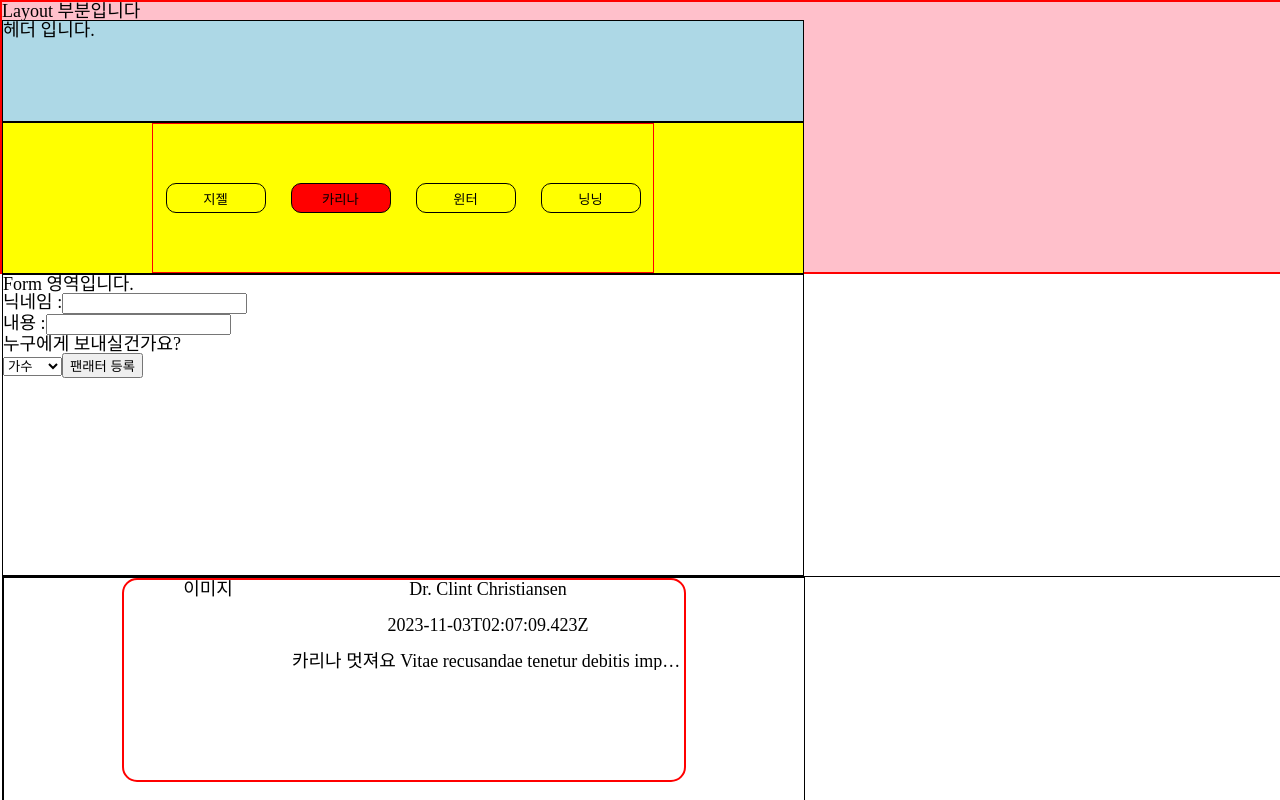
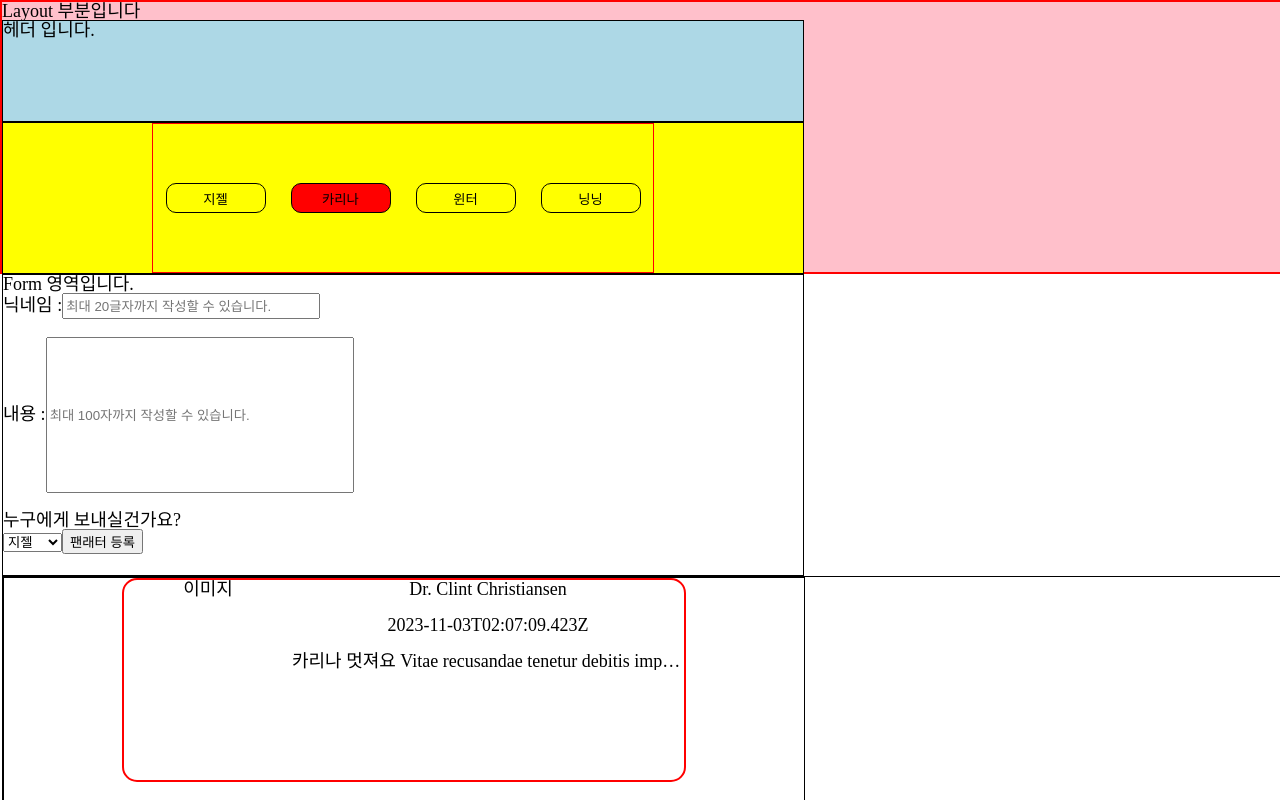
Before and after one commit to dpwl032/thunk-fanLetter-project, a React (Create React App) app: page / in a window 1280 px wide. Shown: the top 800 px of the page. Built offline with nearby package versions, Linux system fonts and the light colour scheme.

Commit message:
팬레터 등록 구현중

```diff
--- a/src/components/Form.jsx
+++ b/src/components/Form.jsx
@@ -1,4 +1,4 @@
-import React from "react";
+import React, { useRef } from "react";
 import styled from "styled-components";
 
 const StForm = styled.div`
@@ -7,23 +7,71 @@ const StForm = styled.div`
   border: 1px solid black;
 `;
 
-function Form() {
+function Form({ onSubmitLetter }) {
+  const handleSubmit = (e) => {
+    e.preventDefault();
+    const writedTo = e.target.writedTo.value;
+    const nickname = e.target.nickname.value;
+    const content = e.target.content.value;
+
+    if (!nickname || !content) {
+      alert("빈칸없이 내용을 입력해주세요!");
+    }
+
+    if (nickname.length >= 20) {
+      alert("20글자를 초과할 수 없습니다");
+    }
+
+    if (content.length >= 100) {
+      alert("100글자를 초과할 수 없습니다");
+    }
+
+    onSubmitLetter({
+      id: crypto.randomUUID(),
+      nickname,
+      writedTo,
+      content,
+    });
+
+    e.target.reset();
+  };
+
   return (
     <>
       <StForm>
         Form 영역입니다.
         <br />
-        <form>
+        <form onSubmit={handleSubmit}>
           <label>닉네임 :</label>
-          <input type="text" /> <br />
+          <input
+            name="nickname"
+            type="content"
+            placeholder="최대 20글자까지 작성할 수 있습니다."
+            style={{
+              width: "250px",
+              height: "20px",
+            }}
+          />
+          <br />
+          <br />
           <label>내용 :</label>
-          <input type="text" />
+          <input
+            name="content"
+            type="text"
+            placeholder="최대 100자까지 작성할 수 있습니다."
+            style={{
+              width: "300px",
+              height: "150px",
+            }}
+          />
+          <br />
           <br />
           누구에게 보내실건가요? <br />
-          <select name="entertainer" id="enter">
-            <option value="singer">가수</option>
-            <option value="actor">배우</option>
-            <option value="comedian">개그맨</option>
+          <select name="writedTo">
+            <option value="지젤">지젤</option>
+            <option value="카리나">카리나</option>
+            <option value="닝닝">닝닝</option>
+            <option value="윈터">윈터</option>
           </select>
           <button>팬래터 등록</button>
         </form>
--- a/src/components/Nav.jsx
+++ b/src/components/Nav.jsx
@@ -107,8 +107,12 @@ function Nav() {
     return data.writedTo === name;
   });
 
-  console.log("test", filteredLetters);
+  // console.log("test", filteredLetters);
+  const onSubmitLetter = (nextLetter) => {
+    setLetters((prevLetter) => [nextLetter, ...prevLetter]);
+  };
 
+  console.log("Test", letters);
   return (
     <>
       <StNav>
@@ -129,7 +133,7 @@ function Nav() {
           })}
         </StUl>
       </StNav>
-      <Form />
+      <Form onSubmitLetter={onSubmitLetter} />
 
       {/* Item 컴포넌트부분 */}
       <div style={{ border: "1px solid black" }}>
```
